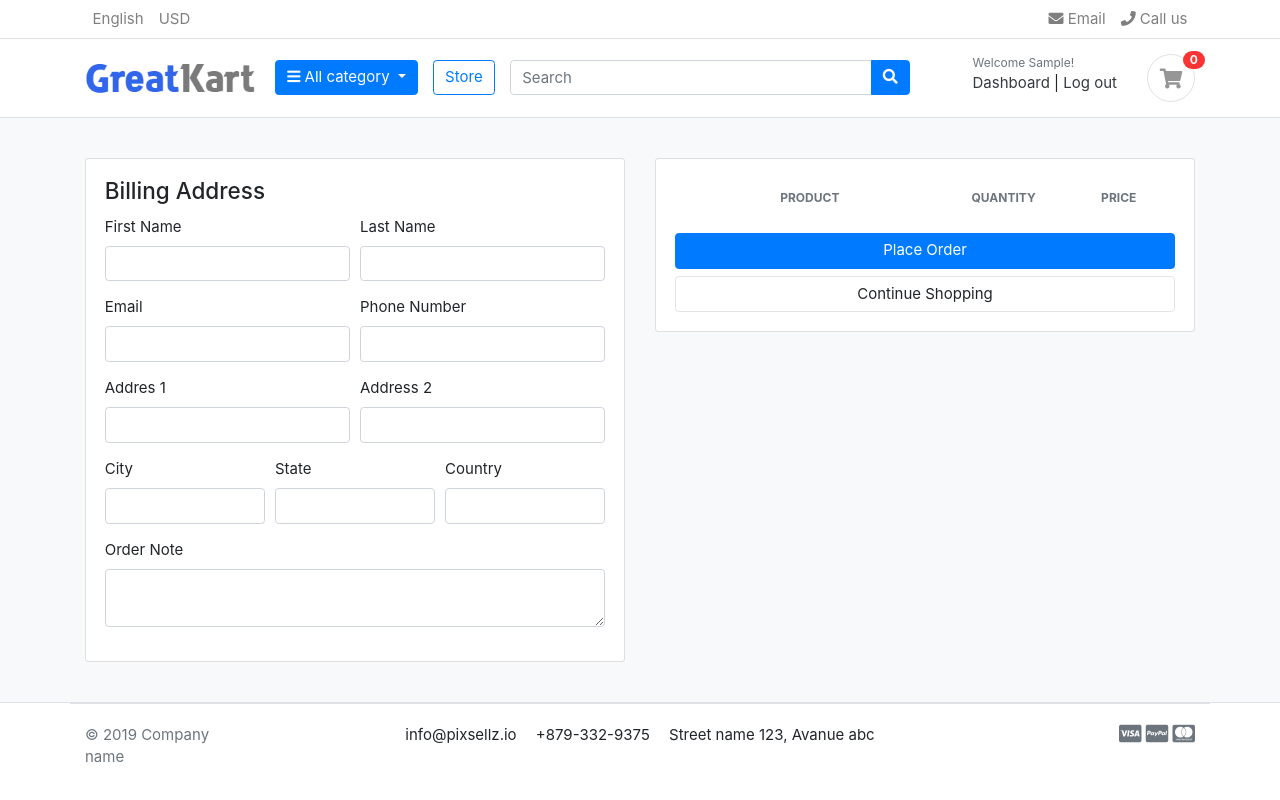
After one commit to Rabby-Shanto/Django-Ecommerce, a Django app: page /cart/checkout/ in a window 1280 px wide. The commit adds this page. Run offline with Django 3.2, Linux system fonts and the light colour scheme; a user stored in the database is signed in; tables that the repository leaves empty hold one stand-in row (values such as "Sample post"); lists and menus that the app fills with data are empty; some libraries are stand-ins or nearby versions; some web fonts are replaced.

Commit message:
Adding checkout functionality

```diff
--- a/cart/models.py
+++ b/cart/models.py
@@ -1,5 +1,6 @@
 from django.db import models
 from store.models import Product, Variation
+from User.models import UserAcc
 
 # Create your models here.
 
@@ -15,9 +16,10 @@ class Cart(models.Model):
 
 class Cart_item(models.Model):
 
+    user = models.ForeignKey(UserAcc,on_delete=models.CASCADE,null=True)
     product = models.ForeignKey(Product,on_delete=models.CASCADE)
     variations = models.ManyToManyField(Variation,blank=True)
-    cart = models.ForeignKey(Cart,on_delete=models.CASCADE)
+    cart = models.ForeignKey(Cart,on_delete=models.CASCADE,null=True)
     quantity = models.IntegerField()
     is_active = models.BooleanField(default=True)
 
--- a/cart/urls.py
+++ b/cart/urls.py
@@ -5,4 +5,5 @@ urlpatterns = [
     path('add_cart/<int:product_id>/',views.add_cart,name='add_cart'),
     path('remove_cart/<int:product_id>/<int:cart_item_id>/',views.remove_cart,name='remove_cart'),
     path('delete_cart/<int:product_id>/<int:cart_item_id>/',views.delete_cart,name='delete_cart'),
+    path('checkout/',views.checkout,name='checkout'),
 ]
--- a/cart/views.py
+++ b/cart/views.py
@@ -4,6 +4,7 @@ from .models import Cart,Cart_item
 
 from store.models import Product, Variation
 from django.core.exceptions import ObjectDoesNotExist
+from django.contrib.auth.decorators import login_required
 
 # Create your views here.
 
@@ -149,3 +150,33 @@ def delete_cart(request,product_id,cart_item_id):
     cart_item.delete()
 
     return redirect('cart')
+
+
+# Creating Checkout Functionality
+
+@login_required(login_url='login')
+
+def checkout(request,total=0,quantity=0,tax=0,grand_total=0,cart_items=None):
+    try:
+        cart = Cart.objects.get(cart_id = _cart_id(request))
+        cart_items = Cart_item.objects.filter(cart=cart,is_active=True)
+        for cart_item in cart_items:
+            total += (cart_item.product.price * cart_item.quantity)
+            quantity += cart_item.quantity
+
+        tax = (3 * total)/100
+        grand_total = tax + total
+
+    except ObjectDoesNotExist:
+        pass
+
+    context = {
+        'cart_items':cart_items,
+        'total' : total,
+        'quantity' : quantity,
+        'grand_total' : grand_total,
+        'tax': tax,
+    }
+
+
+    return render(request,'store/checkout.html',context)
--- a/templates/store/cart.html
+++ b/templates/store/cart.html
@@ -112,7 +112,7 @@
                 <p class="text-center mb-3">
                     <img src="{% static "./images/misc/payments.png" %}" height="26">
                 </p>
-                <a href="./place-order.html" class="btn btn-primary btn-block"> Checkout </a>
+                <a href="{% url 'checkout' %}" class="btn btn-primary btn-block"> Checkout </a>
                 <a href="{% url "store" %}" class="btn btn-light btn-block">Continue Shopping</a>
             </div> <!-- card-body.// -->
             </div> <!-- card.// -->
--- /dev/null
+++ b/templates/store/checkout.html
@@ -0,0 +1,145 @@
+{% extends 'base.html' %}
+{% load static %}
+
+{% block content %}
+<section class="section-content padding-y bg">
+    <div class="container">
+
+    <!-- ============================ COMPONENT 1 ================================= -->
+
+    <div class="row">
+        <aside class="col-lg-6">
+    <div class="card">
+        <div class="card-body">
+
+        <h4 class="card-title"> Billing Address </h4>
+        <form action="" method="POST">
+
+            {% csrf_token %}
+            <div class="form-row">
+                <div class="col form-group">
+                    <label for="">First Name</label>
+                    <input type="text" name="first_name" class="form-control" required>
+                </div>
+                <div class="col form-group">
+                    <label for="">Last Name</label>
+                    <input type="text" name="last_name" class="form-control" required>
+                </div>
+            </div>
+            <div class="form-row">
+                <div class="col form-group">
+                    <label for="">Email</label>
+                    <input type="email" name="email" class="form-control" required>
+                </div>
+                <div class="col form-group">
+                    <label for="">Phone Number</label>
+                    <input type="tel" name="phone_number" class="form-control" required>
+                </div>
+            </div>
+            <div class="form-row">
+                <div class="col form-group">
+                    <label for="">Addres 1</label>
+                    <input type="text" name="add_1" class="form-control" required>
+                </div>
+                <div class="col form-group">
+                    <label for="">Address 2</label>
+                    <input type="text" name="add_2" class="form-control" required>
+                </div>
+            </div>
+            <div class="form-row">
+                <div class="col form-group">
+                    <label for="">City</label>
+                    <input type="text" name="city" class="form-control" required>
+                </div>
+                <div class="col form-group">
+                    <label for="">State</label>
+                    <input type="text" name="state" class="form-control" required>
+                </div>
+                <div class="col form-group">
+                    <label for="">Country</label>
+                    <input type="text" name="country" class="form-control" required>
+                </div>
+            </div>
+            <div class="form-row">
+                <div class="col form-group">
+                    <label for="">Order Note</label>
+                    <textarea name="order_note" rows="2" class="form-control"></textarea>
+                </div>
+            </div>
+
+        </div>
+    </div> <!-- card.// -->
+
+        </aside> <!-- col.// -->
+        <aside class="col-lg-6">
+
+            <div class="card">
+            <div class="card-body">
+
+                <table class="table table-borderless table-shopping-cart">
+                    <thead class="text-muted text-center">
+                    <tr class="small text-uppercase">
+                      <th scope="col" width="300">Product</th>
+                      <th scope="col" width="120">Quantity</th>
+                      <th scope="col" width="120">Price</th>
+
+                    </tr>
+                    </thead>
+                    <tbody>
+                        {% for cart_item in cart_items %}
+                    <tr>
+                        <td>
+                            <figure class="itemside align-items-center">
+                                <div class="aside"><img src="{{cart_item.product.images.url}}" class="img-sm"></div>
+                                <figcaption class="info">
+                                    <a href="{{cart_item.product.get_url}}" class="title text-dark">{{cart_item.product.product_name}}</a>
+                                    <p class="text-muted small">
+
+                                        {% if cart_item.variations.all %}
+                                            {% for item in cart_item.variations.all %}
+
+                                            {{item.variation_class | capfirst}} : {{item.variation_value | capfirst}}
+
+                                            {% endfor %}
+
+                                        {% endif %}
+
+                                    </p>
+                                </figcaption>
+                            </figure>
+                        </td>
+                        <td>
+                            <!-- col.// -->
+                                        <div class="col text-center">
+                                        <label for="" >{{cart_item.quantity}}</label>
+                                        </div> <!-- col.// -->
+                        </td>
+                        <td>
+                            <div class="price-wrap text-center">
+                                <var class="price">TK. {{cart_item.sub_total}}</var>
+                                <small class="text-muted"> TK. {{cart_item.product.price}} each </small>
+                            </div> <!-- price-wrap .// -->
+                        </td>
+
+                    </tr>
+                    {% endfor %}
+                    </tbody>
+                    </table>
+
+                <button type="submit" name="submit" class="btn btn-primary btn-block"> Place Order </button>
+                <a href="{% url "store" %}" class="btn btn-light btn-block">Continue Shopping</a>
+            </form>
+
+            </div> <!-- card-body.// -->
+            </div> <!-- card.// -->
+
+    </aside> <!-- col.// -->
+
+
+    </div> <!-- row.// -->
+
+    </div> <!-- container .//  -->
+    </section>
+
+
+    {% endblock %}
```
Also changed, not shown: User/views.py (+18 -3 lines), cart/migrations/0004_auto_20220715_1756.py (added).
